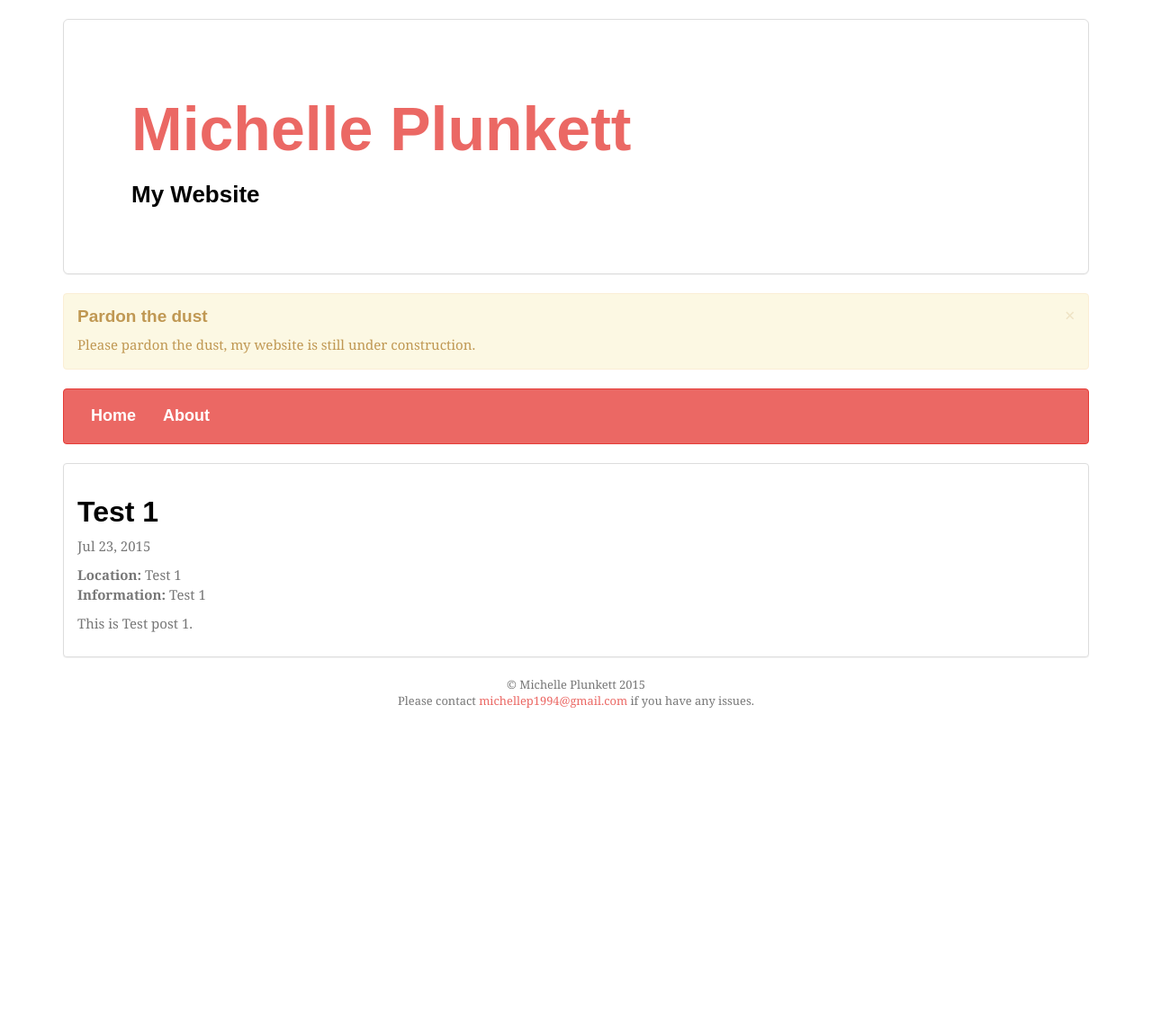
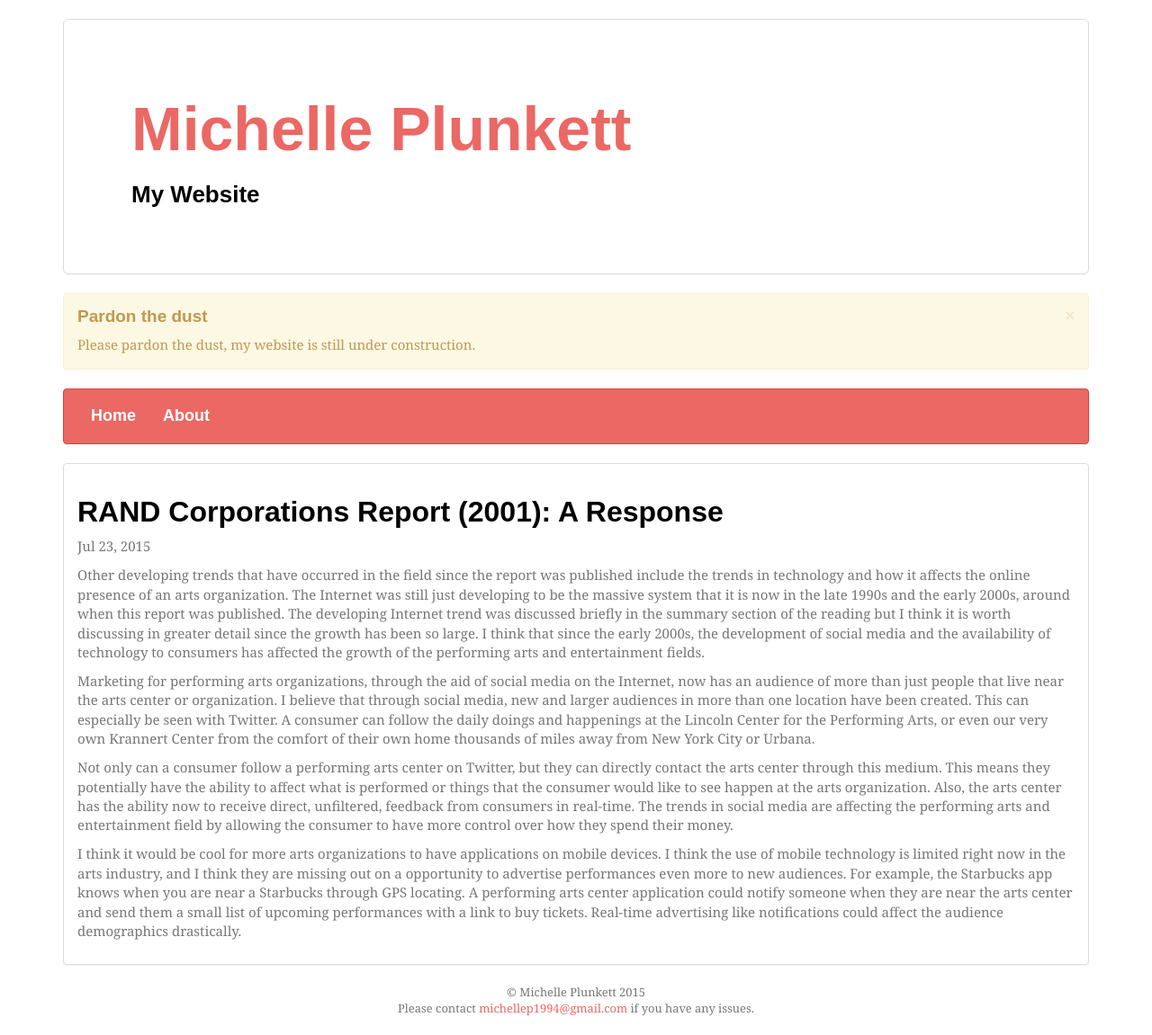
Before and after one commit to michelleplunkett/michelleplunkett.github.io, a Jekyll site: the page built from _posts/2015-07-23-test-1.html, in a window 1280 px wide. Shown: the whole page at 90% size. Built offline with Jekyll 4.4.1, drawn with Linux system fonts in a browser that asks for light colours; nearby versions of some CDN libraries; some web fonts are replaced; Markdown is read by kramdown in place of the engine named in the settings; before the commit the page ends 900 px from its top, so only the background shows below that.

Commit message:
Update 2015-07-23-test-1.html

```diff
--- a/_posts/2015-07-23-test-1.html
+++ b/_posts/2015-07-23-test-1.html
@@ -1,10 +1,13 @@
 ---
 layout: post
-title:  "Test 1"
+title:  "RAND Corporations Report (2001): A Response"
 date:   2015-07-23 22:56:54
 ---
 
-<p><b>Location:</b> Test 1<br />
-   <b>Information:</b> Test 1<br /></p>
+<p>Other developing trends that have occurred in the field since the report was published include the trends in technology and how it affects the online presence of an arts organization. The Internet was still just developing to be the massive system that it is now in the late 1990s and the early 2000s, around when this report was published. The developing Internet trend was discussed briefly in the summary section of the reading but I think it is worth discussing in greater detail since the growth has been so large. I think that since the early 2000s, the development of social media and the availability of technology to consumers has affected the growth of the performing arts and entertainment fields.</p>
 
-<p>This is Test post 1.</p>
+<p>Marketing for performing arts organizations, through the aid of social media on the Internet, now has an audience of more than just people that live near the arts center or organization. I believe that through social media, new and larger audiences in more than one location have been created. This can especially be seen with Twitter. A consumer can follow the daily doings and happenings at the Lincoln Center for the Performing Arts, or even our very own Krannert Center from the comfort of their own home thousands of miles away from New York City or Urbana.</p>
+
+<p></p>Not only can a consumer follow a performing arts center on Twitter, but they can directly contact the arts center through this medium. This means they potentially have the ability to affect what is performed or things that the consumer would like to see happen at the arts organization. Also, the arts center has the ability now to receive direct, unfiltered, feedback from consumers in real-time. The trends in social media are affecting the performing arts and entertainment field by allowing the consumer to have more control over how they spend their money.</p>
+
+<p>I think it would be cool for more arts organizations to have applications on mobile devices. I think the use of mobile technology is limited right now in the arts industry, and I think they are missing out on a opportunity to advertise performances even more to new audiences. For example, the Starbucks app knows when you are near a Starbucks through GPS locating. A performing arts center application could notify someone when they are near the arts center and send them a small list of upcoming performances with a link to buy tickets. Real-time advertising like notifications could affect the audience demographics drastically.</p>
```
